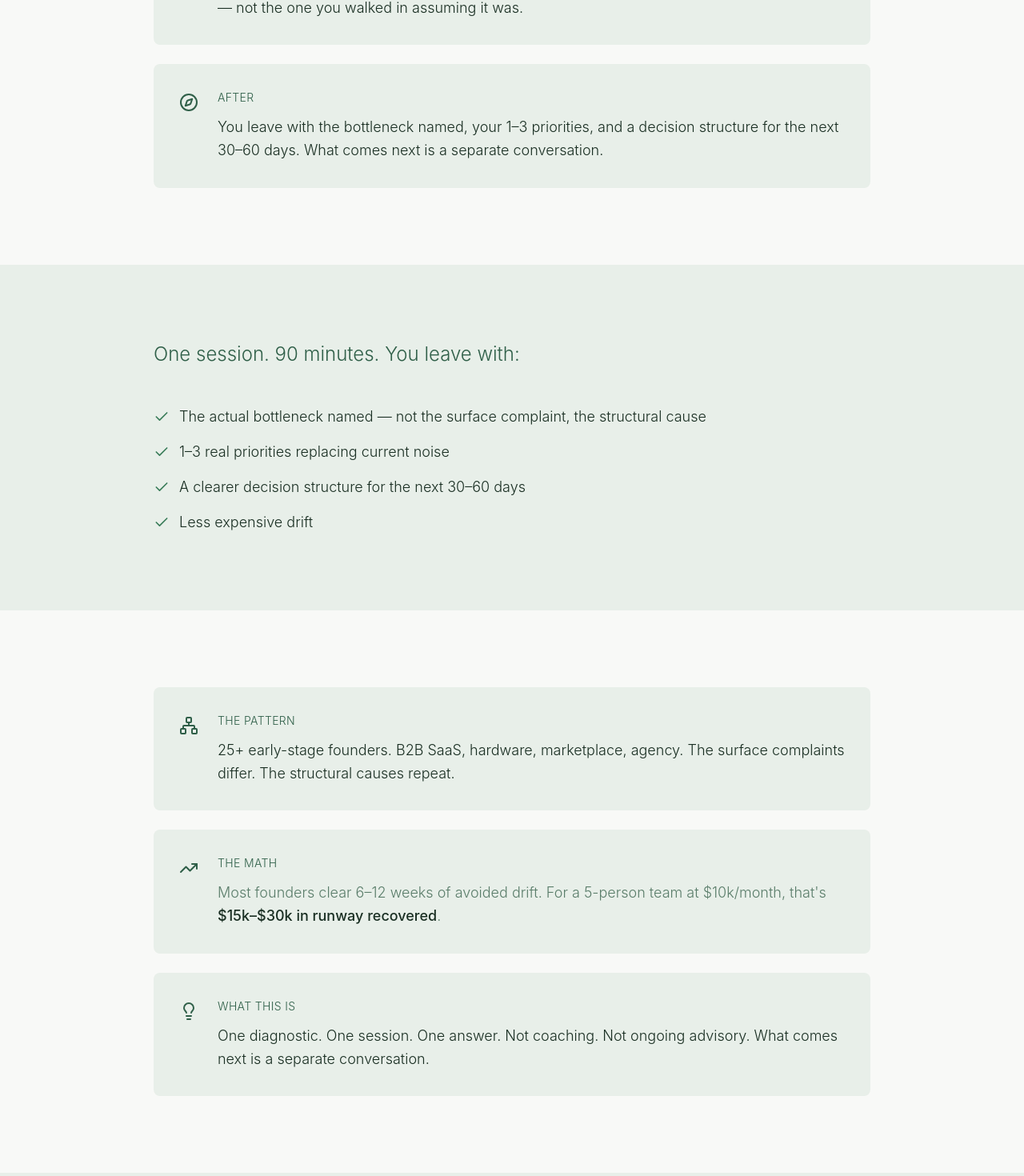
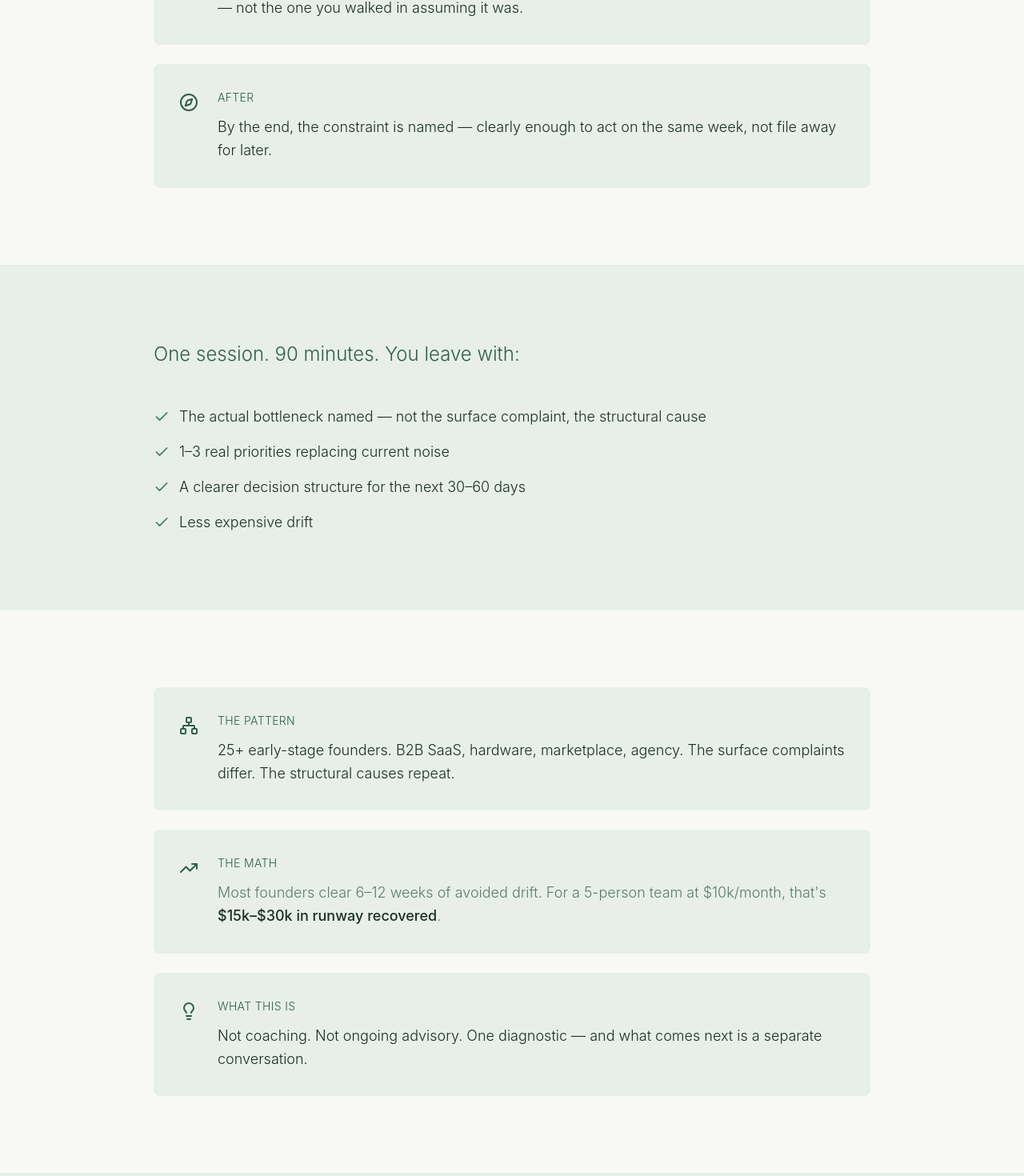
Before and after one commit to napcae/iamtrung.com, a Next.js app: page /founder-diagnostic in a window 1280 px wide. Shown: the part 2674-4144 px from the top of the page at 80% size. Built offline with nearby package versions, Linux system fonts and the light colour scheme.

Commit message:
founder-diagnostic: de-dup 'After' beat vs deliverables; de-echo About card

```diff
--- a/app/founder-diagnostic/page.tsx
+++ b/app/founder-diagnostic/page.tsx
@@ -135,7 +135,7 @@ export default function FounderDiagnosticPage() {
                 <div>
                   <h3 className="text-sm text-earth-accent uppercase tracking-wide font-light mb-3">After</h3>
                   <p>
-                    You leave with the bottleneck named, your 1&ndash;3 priorities, and a decision structure for the next 30&ndash;60 days. What comes next is a separate conversation.
+                    By the end, the constraint is named &mdash; clearly enough to act on the same week, not file away for later.
                   </p>
                 </div>
               </div>
@@ -206,7 +206,7 @@ export default function FounderDiagnosticPage() {
                 <div>
                   <h3 className="text-sm text-earth-accent uppercase tracking-wide font-light mb-3">What this is</h3>
                   <p>
-                    One diagnostic. One session. One answer. Not coaching. Not ongoing advisory. What comes next is a separate conversation.
+                    Not coaching. Not ongoing advisory. One diagnostic &mdash; and what comes next is a separate conversation.
                   </p>
                 </div>
               </div>
```
